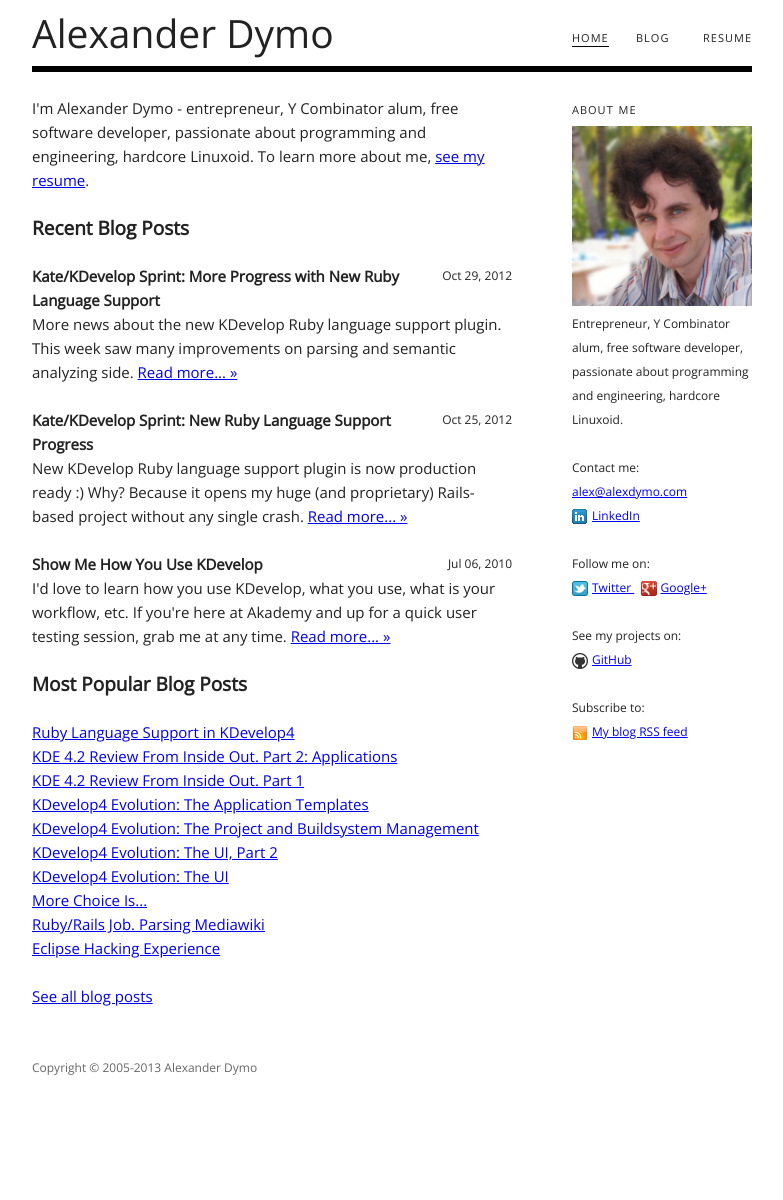
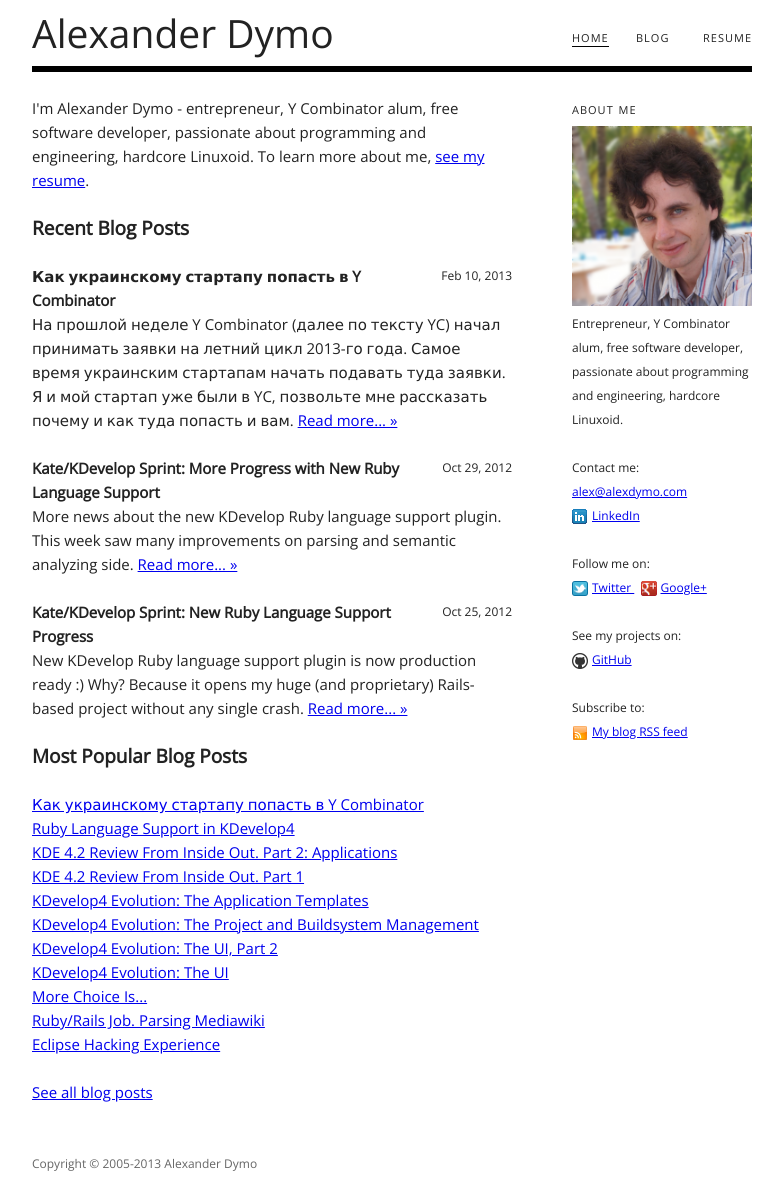
Before and after one commit to adymo/alexdymo.com, a Jekyll site: the page built from index.html, in a window 1280 px wide. Shown: the whole page, without its empty margins (248-1031 px from the left). Built offline with Jekyll 4.4.1, drawn with Linux system fonts in a browser that asks for light colours; Markdown is read by kramdown in place of the engine named in the settings; before the commit the page ends 1104 px from its top, so only the background shows below that; part of the change alters nothing that is shown.

Commit message:
Post on how ukrainian startup can get into YC

```diff
--- /dev/null
+++ b/_posts/2013-02-10-how-ukrainian-startup-can-get-into-ycombinator.md
@@ -0,0 +1,68 @@
+---
+layout: default
+title: "Как украинскому стартапу попасть в Y Combinator"
+header: Blog
+---
+
+На прошлой неделе Y&nbsp;Combinator (далее по тексту YC) [начал принимать заявки](http://ycombinator.com/apply.html?s2013) на летний цикл 2013-го года. Самое время украинским стартапам начать подавать туда заявки. Я и мой стартап уже были в YC, позвольте мне рассказать почему и как туда попасть и вам.<!--more-->
+
+
+## Почему YC?
+
+Летом прошлого года я побывал на [Hackers & Founders meetup](http://www.facebook.com/groups/HFUkraine/) в Одессе. Был приятно удивлен что и украинцы начали активно воплощать свои идеи в жизнь и основывать стартапы. Чем не был удивлен, так это проблемами украинских стартапов: не умеем делать продукт, не знаем как вести бизнес, нет денег, нет связей. Проблемы универсальные для стартапов во всем мире. Решения тоже универсальные.
+
+Стартап-инкубатор может помочь поставить продукт и бизнес на ноги, дать совет и инвестиции. Это при условии что вы попали в правильный инкубатор. Неправильный либо просто потратит ваше время, либо научит основам и поможет с investor pitch. Макс Ищенко как-то назвал европейские стартап-инкубаторы ["начальной школой"](http://maxua.com/post/38376137543). Я с ним полностью согласен. В Европе украинские стартапы уже были, пора поступать в топовые американские.
+
+YC - первый и самый известный стартап-инкубатор. Попасть туда не только престижно, но и очень полезно. Во-первых, вы получаете около $100&thinsp;000 инвестиций: $11&thinsp;000 - $20&thinsp;000 от YC плюс $80&thinsp;000 от Юрия Мильнера, Andreessen Horowitz и General Catalyst. Во-вторых, вам помогут и словом и делом влиятельные люди в индустрии - Пол Грем, Рон Конвей и другие. В третьих, вы попадаете в "клуб" выпускников, на помощь которых вы сможете рассчитывать и многие из которых станут вашими бизнес-партнерами.
+
+
+
+## Будет ли YC, американский стартап-инкубатор, инвестировать в меня, украинца?
+
+Будет. YC уже инвестировал в компании из Венгрии, Великобритании, Германии. Если вы - достойная команда и у вас хорошая идея, то инвестировать будут вне зависимости от происхождения и места регистрации компании.
+
+Я был в YC зимой 2011-го года, когда наш стартап - Acunote - попал туда имея украинскую команду разработчиков и одного лишь CEO в Америке. В том же году с нами там был Mailgun - стартап с командой из России. Полностью украинских стартапов еще не было. Так что не теряйте времени, подавайте заявку и пользуйтесь эффектом новизны.
+
+Восточно-славянское происхождение вам сыграет как на руку, так и против вас. Американские инвесторы будут слышать ваш акцент, а в голове воображать Сергея Брина, Google и кучу денег. А вот ваша заявка в YC и видео которое вам придется снять будут проблемой. Наши люди гордятся что их учят "британскому английскому". В реальности, вы скорее всего говорите с далеко не британским акцентом и пишете сложные предложения используя слова, которые носители английского не использовали последние 100 лет. Над этим вам придется серьезно поработать если вы хотите, чтобы вас хотя бы позвали в YC на интервью.
+
+
+
+## США? И как я туда, по вашему, попаду?
+
+Чтобы попасть в YC нужно иметь возможность приехать в Силиконовую Долину на интервью и, если вас приймут, потом провести там все лето. Вам потребуется виза и деньги на перелет.
+
+Вопреки распространенному мнению, бизнес-визу B1 в США получить не трудно. Если у вас есть в паспорте несколько шенгенских виз, то у вас не должно быть проблем. Если чистый паспорт - то самое время съездить пару раз в Словакию или Польшу. И страны интересные посмотрите, и шенген будет. Виза B1 идеальна для YC. Она многократная, пятилетняя, позволяет жить в США до 6ти месяцев в год. В YC вы проведете как минимум 4 месяца - 3 из них на формальную программу, плюс еще месяц на поиск инвесторов.
+
+На перелет вам потребуется около $1000 на человека. YC компенсирует $1100 на команду, так что для стартапа из двух человек перелет обойдется в $900. Если у вас нет сбережений, возьмите деньги у любого банка в кредит. Если поискать на [prostobank.ua](http://www.prostobank.ua/kreditnye_karty/reytingi/%28place%29/ownbank/%28cur%29/UAH/%28term%29/365/%28of%29/t), можно найти выгодные предложения.
+
+
+
+## Нужно ли мне будет регистрировать компанию в США?
+
+Для того чтобы попасть в YC компания в США вам не нужна. Если у вас уже есть компания в Украине и вы не собираетесь это менять, будьте готовы изучить наше законодательство про инвестирование.
+
+YC инвестирует в компании не из США. Но вот другие инвесторы, которых вы встретите на YC Demo Day, будут далеко не так восхищены возможностю помочь Украине деньгами. Глядя на [рейтинги ведения бизнеса в Украине](http://inve-trade.eu/en/investments/article/information/10-investment/16-ukraine-in-global-rankings.html), их можно понять.
+
+Если у вас компании нет, YC поможет основать ее в США. Сделать это там очень просто, но вот в Украине вам придется потрудиться. При открытии компании основателям нужно будет перечислить деньги в уставной фонд и получить свои акции. Для этого требуется лицензия Национального Банка Украины, про нее [читайте в законодательстве](http://zakon4.rada.gov.ua/laws/show/z1413-04). К счастью, с января этого года НБУ упростил процесс выдачи лицензий, так, например, вам больше не нужно ходить на интервью в службы безопасности и объяснять почему вы основали компанию в США, а не в Украине. Так что, пробуйте, и у вас получится.
+
+
+
+## И как же попасть в YC?
+
+В следующих статьях в блоге я расскажу больше про подачу заявок в YC, а пока внимательно изучите все что написано на сайте [Y&nbsp;Combinator](http://ycombinator.com):
+
+- [как подать заявку](http://ycombinator.com/howtoapply.html)
+- [порядок рассмотрения заявок на лето 2013-го года](http://ycombinator.com/apply.html?s2013)
+- [ответы на часто задаваемые вопросы](http://ycombinator.com/faq.html)
+
+Кроме этого, читайте в блоге нашей компании:
+
+- [как попасть на интервью в YC - взгляд изнутри](http://www.acunote.com/blog/2012/10/y-combinator-application-insiders-guide.html)
+- [разъяснение пункта про "impressive achievement" в форме заявки](http://www.acunote.com/blog/2012/10/y-combinator-application-impressive-achievement.html)
+
+
+## Подпишитесь на рассылку с советами про поступление в YC
+
+Хотите знать больше про YC и узнать полезные советы про поступление из первых рук? <!-- // MAILCHIMP SUBSCRIBE CODE \\ --><a href="http://eepurl.com/vleu9" target="_blank">Подпишитесь на рассылку</a><!-- \\ MAILCHIMP SUBSCRIBE CODE // -->, я буду нечасто, но регулярно делиться с вами своим опытом.
+
+Если у вас есть вопросы про стартапы, YC и все что с этим связано, пишите мне на <alex+ycukraine@alexdymo.com>, а я постараюсь ответить в рассылке на ваши наиболее частые и интересные вопросы.
--- a/index.html
+++ b/index.html
@@ -24,6 +24,7 @@ I'm Alexander Dymo - entrepreneur, Y Combinator alum, free software developer, p
 
 <h1>Most Popular Blog Posts</h1>
 <p>
+    <a href="/blog/2013/02/how-ukrainian-startup-can-get-into-ycombinator.html">Как украинскому стартапу попасть в Y Combinator</a><br/>
     <a href="/blog/2010/03/ruby-language-support-in-kdevelop4.html">Ruby Language Support in KDevelop4</a><br/>
     <a href="/blog/2009/01/kde-4-2-review-from-inside-out-part-2-applications.html">KDE 4.2 Review From Inside Out. Part 2: Applications</a><br/>
     <a href="/blog/2009/01/kde-4-2-review-from-inside-out-part-1.html">KDE 4.2 Review From Inside Out. Part 1</a><br/>
```
